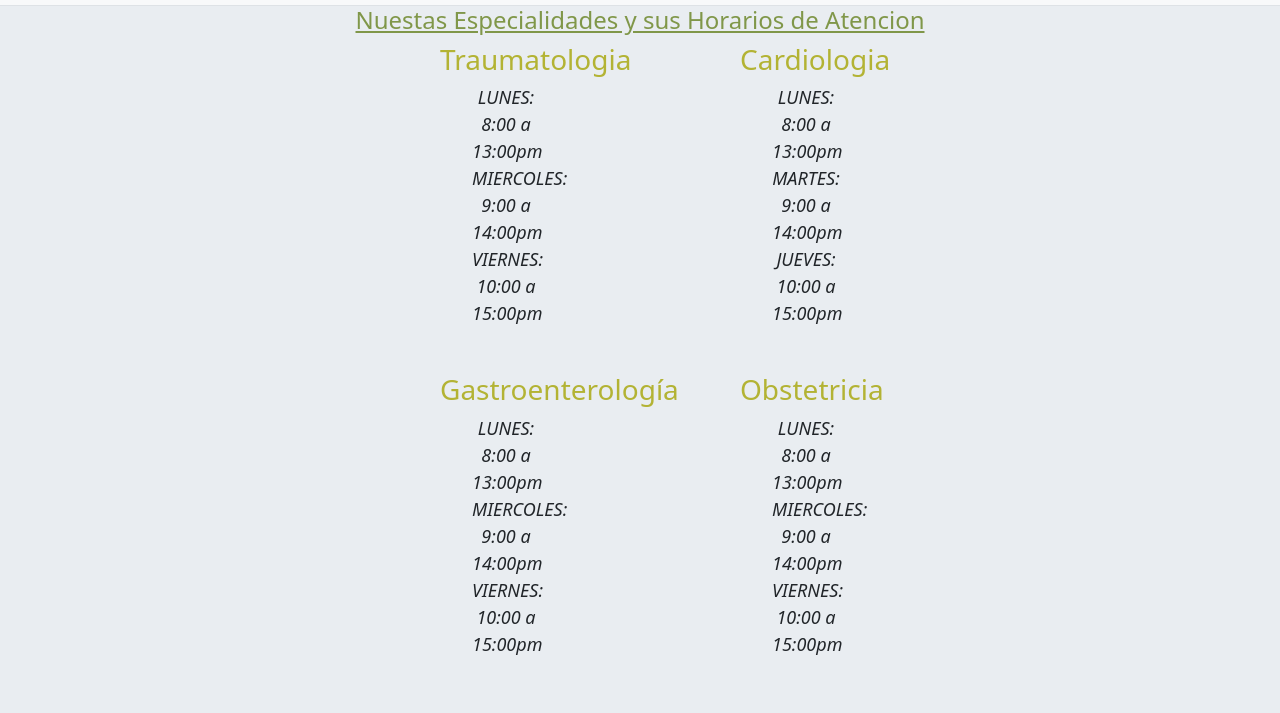
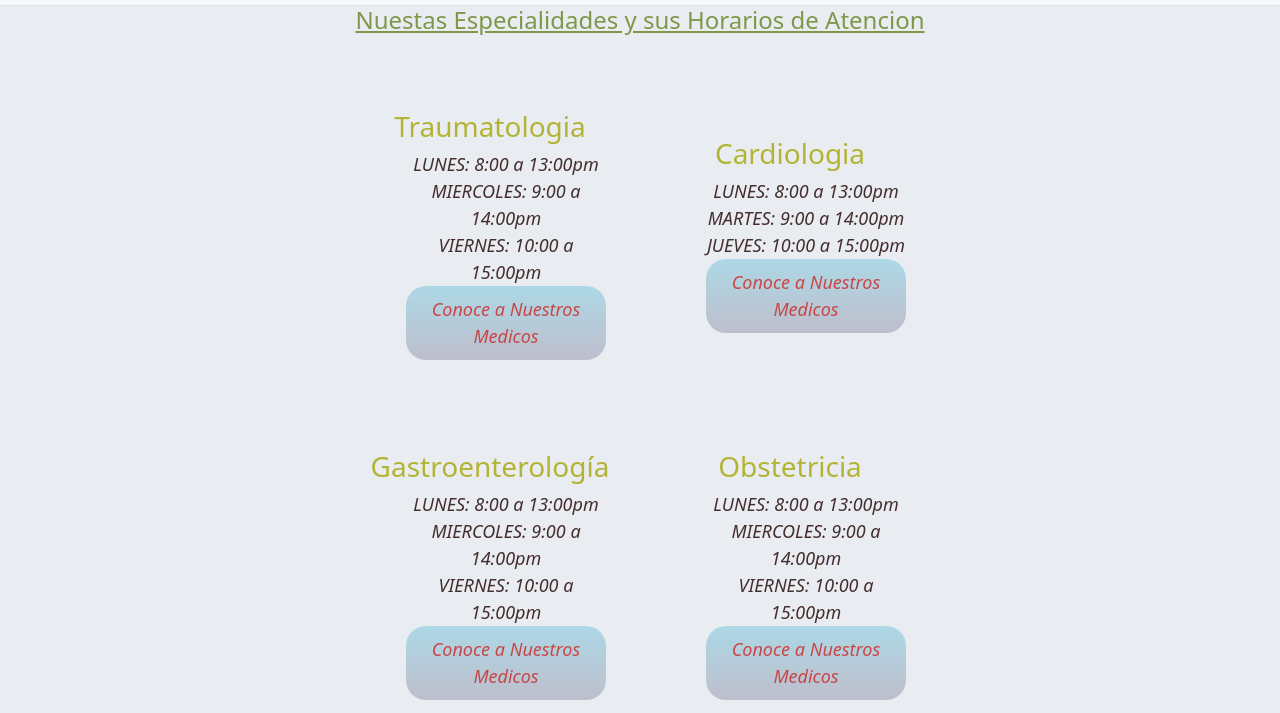
Before and after one commit to marcosnatta/Proyecto2-git-33035, a plain HTML site: page pages/Especialidades.html in a window 1280 px wide. Shown: the part 87-800 px from the top of the page. Drawn offline with Linux system fonts and the light colour scheme.

Commit message:
final cambios realizados en especialidades

```diff
--- a/css/style.css
+++ b/css/style.css
@@ -92,6 +92,7 @@ a{
 
 .drs{
     color: rgb(179, 179, 52);
+
 }
 
 
@@ -129,12 +130,9 @@ a{
 /* pagina especialidades con grid */
 
 .grid-especialidades{
+    text-align: center;
     display: grid;
-    grid-template-columns: 100px 100px ;
-    grid-column-gap: 200px;
-    text-align: center;
-    justify-content: center;
-    padding-bottom: 30px;
+
 }
 
 .especialidades{
@@ -143,3 +141,27 @@ a{
     color: rgb(128, 151, 73);
     text-decoration-line: underline;
 }
+
+@media(min-width:768px){
+    .grid-especialidades{
+        color: rgb(68, 45, 45);
+        grid-template-columns: 200px 200px;
+        grid-template-rows: 300px 300px;
+        grid-column-gap: 200px;
+        grid-row-gap: 100px;
+    }
+}
+
+@media(min-width:1200px){
+    .grid-especialidades{
+        align-items: center;
+        justify-content: center;
+        padding: 100px;
+        grid-template-columns: 100px 100px;
+        grid-template-rows: 200px 200px;
+        grid-row-gap: 140px;
+        justify-items: center;
+    }
+   }
+
+/* consultorios */
--- a/pages/Especialidades.html
+++ b/pages/Especialidades.html
@@ -58,6 +58,7 @@
                             <li>LUNES: 8:00 a 13:00pm</li>
                             <li>MIERCOLES: 9:00 a 14:00pm</li>
                             <li>VIERNES: 10:00 a 15:00pm</li>
+                            <a href="../pages/Medicos.html" class="boton-click">Conoce a Nuestros Medicos</a>
                         </ul>
                     </div>
 
@@ -67,18 +68,19 @@
                             <li>LUNES: 8:00 a 13:00pm</li>
                             <li>MARTES: 9:00 a 14:00pm</li>
                             <li>JUEVES: 10:00 a 15:00pm</li>
+                            <a href="../pages/Medicos.html" class="boton-click">Conoce a Nuestros Medicos</a>
+
                         </ul>
                     </div>
 
-                </article>
-
-                <article class="grid-especialidades">
                     <div>
                         <h3 class="drs">Gastroenterología</h3>
                         <ul>
                             <li>LUNES: 8:00 a 13:00pm</li>
                             <li>MIERCOLES: 9:00 a 14:00pm</li>
                             <li>VIERNES: 10:00 a 15:00pm</li>
+                            <a href="../pages/Medicos.html" class="boton-click">Conoce a Nuestros Medicos</a>
+
                         </ul>
                     </div>
 
@@ -88,6 +90,8 @@
                             <li>LUNES: 8:00 a 13:00pm</li>
                             <li>MIERCOLES: 9:00 a 14:00pm</li>
                             <li>VIERNES: 10:00 a 15:00pm</li>
+                            <a href="../pages/Medicos.html" class="boton-click">Conoce a Nuestros Medicos</a>
+
                         </ul>
                     </div>
 
```
